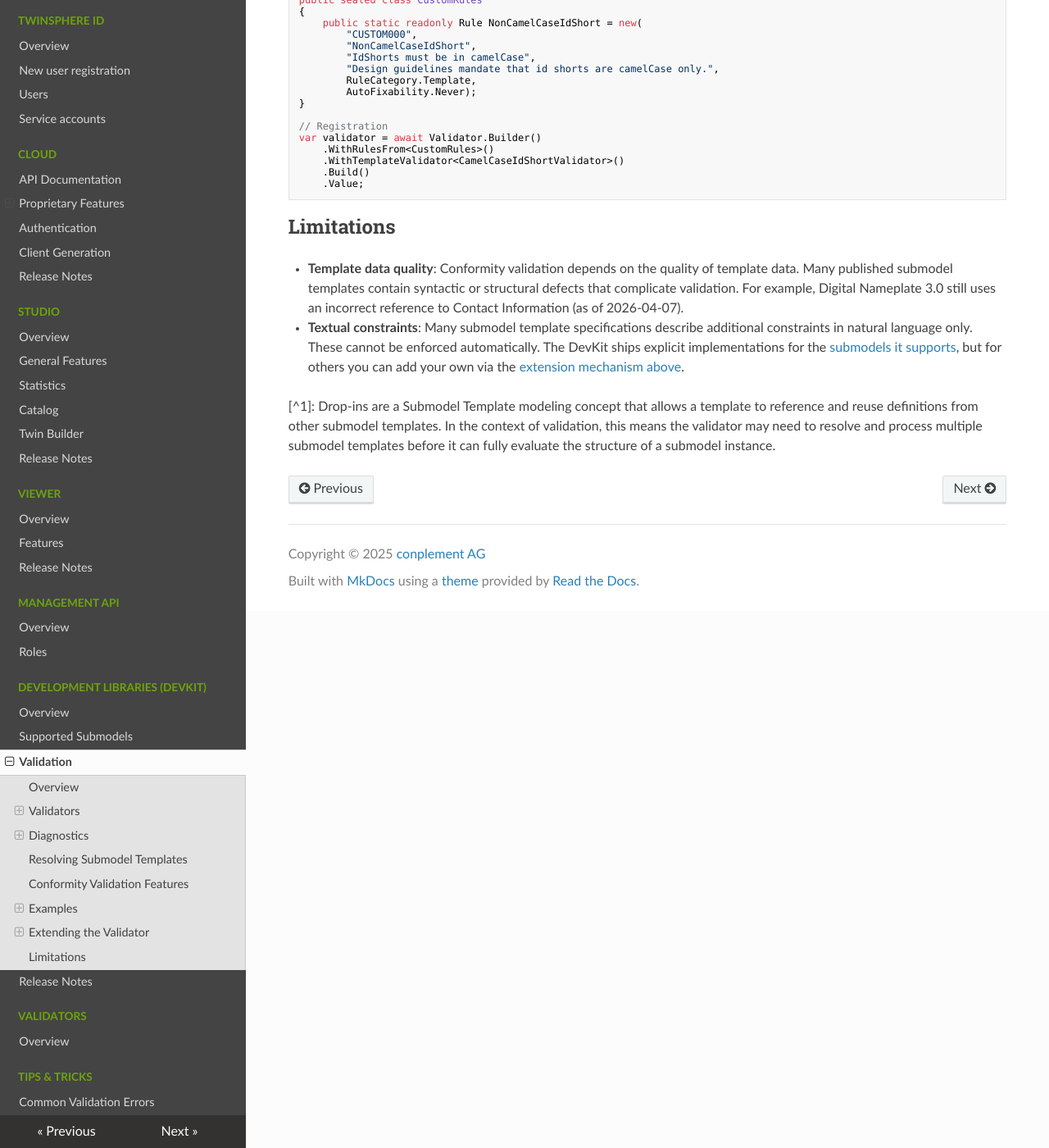
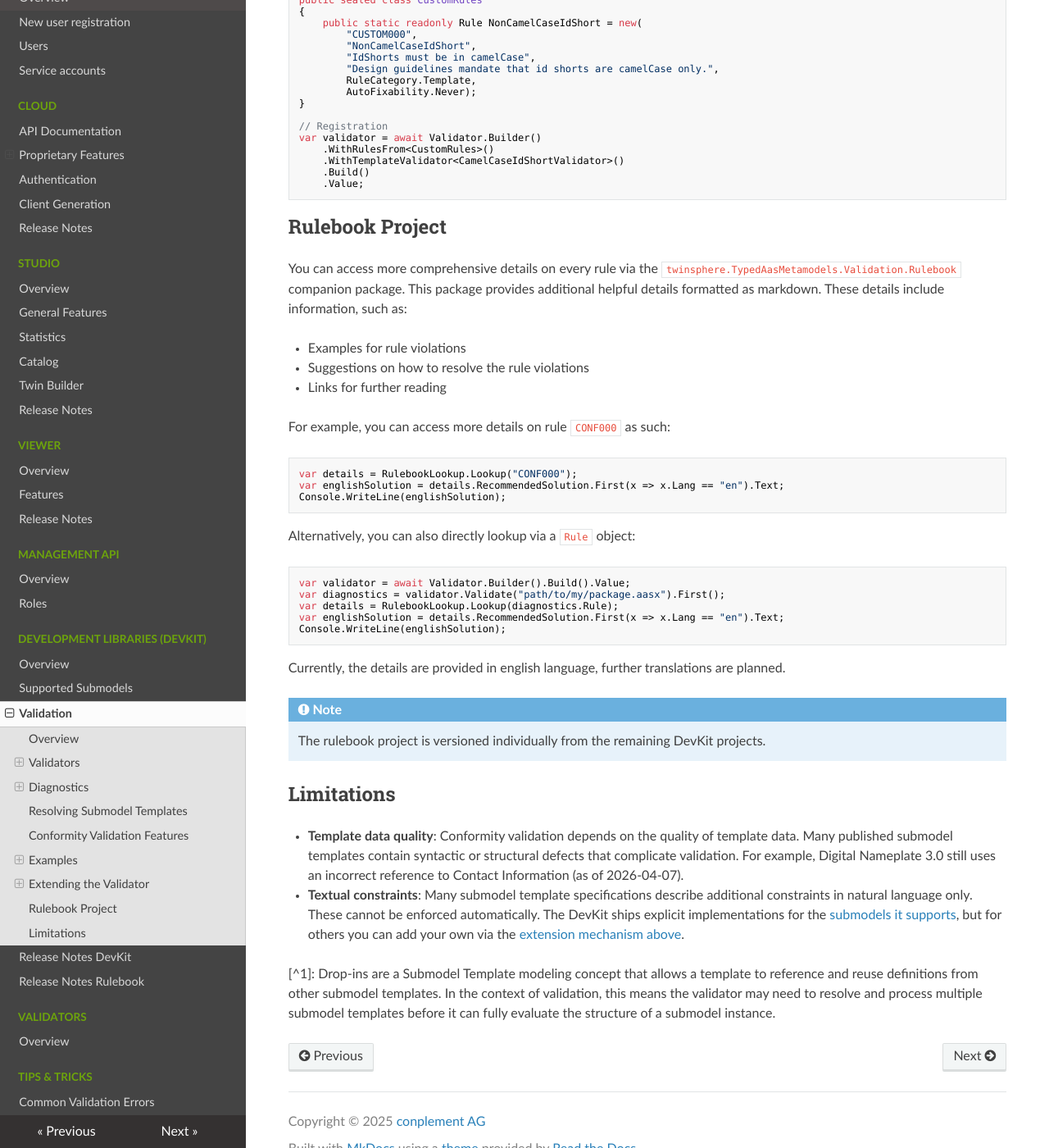
Before and after one commit to twinsphere/twinsphere.github.io, an MkDocs documentation site: the page built from docs/typed-aas-metamodels-validation.md, in a window 1280 px wide and 1400 px high, scrolled down 5428 px. Shown: the whole window at 82% size. Built offline with MkDocs 1.6.1, drawn with Linux system fonts in a browser that asks for light colours; nearby versions of some CDN libraries.

Commit message:
feat: add rulebook info and release notes

````diff
--- a/docs/typed-aas-metamodels-validation.md
+++ b/docs/typed-aas-metamodels-validation.md
@@ -279,6 +279,39 @@ var validator = await Validator.Builder()
     .Value;
 ```
 
+## Rulebook Project
+
+You can access more comprehensive details on every rule via the `twinsphere.TypedAasMetamodels.Validation.Rulebook`
+companion package. This package provides additional helpful details formatted as markdown. These details include
+information, such as:
+
+- Examples for rule violations
+- Suggestions on how to resolve the rule violations
+- Links for further reading
+
+For example, you can access more details on rule `CONF000` as such:
+
+```csharp
+var details = RulebookLookup.Lookup("CONF000");
+var englishSolution = details.RecommendedSolution.First(x => x.Lang == "en").Text;
+Console.WriteLine(englishSolution);
+```
+
+Alternatively, you can also directly lookup via a `Rule` object:
+
+```csharp
+var validator = await Validator.Builder().Build().Value;
+var diagnostics = validator.Validate("path/to/my/package.aasx").First();
+var details = RulebookLookup.Lookup(diagnostics.Rule);
+var englishSolution = details.RecommendedSolution.First(x => x.Lang == "en").Text;
+Console.WriteLine(englishSolution);
+```
+
+Currently, the details are provided in english language, further translations are planned.
+
+!!! note
+    The rulebook project is versioned individually from the remaining DevKit projects.
+
 ## Limitations
 
 - **Template data quality**: Conformity validation depends on the quality of template data. Many published submodel
--- a/mkdocs.yml
+++ b/mkdocs.yml
@@ -7,16 +7,16 @@ theme:
   palette:
     primary: green
 extra_css:
-- css/extra.css
+  - css/extra.css
 nav:
   - Home: index.md
   - Contact us: contact.md
   - Status: status.md
   - twinsphere ID:
-    - Overview: id-overview.md
-    - New user registration: id-new-user-registration.md
-    - Users: id-users.md
-    - Service accounts: id-service-accounts.md
+      - Overview: id-overview.md
+      - New user registration: id-new-user-registration.md
+      - Users: id-users.md
+      - Service accounts: id-service-accounts.md
   - Cloud:
     - API Documentation: cloud-documentation.md
     - Proprietary Features:
@@ -33,28 +33,29 @@ nav:
     - Client Generation: cloud-client-generation.md
     - Release Notes: cloud-release-notes.md
   - Studio:
-    - Overview: studio-overview.md
-    - General Features: studio-general-features.md
-    - Statistics: studio-statistics.md
-    - Catalog: studio-catalog.md
-    - Twin Builder: studio-twin-builder.md
-    - Release Notes: studio-release-notes.md
+      - Overview: studio-overview.md
+      - General Features: studio-general-features.md
+      - Statistics: studio-statistics.md
+      - Catalog: studio-catalog.md
+      - Twin Builder: studio-twin-builder.md
+      - Release Notes: studio-release-notes.md
   - Viewer:
-    - Overview: viewer-overview.md
-    - Features: viewer-features.md
-    - Release Notes: viewer-release-notes.md
+      - Overview: viewer-overview.md
+      - Features: viewer-features.md
+      - Release Notes: viewer-release-notes.md
   - Management API:
-    - Overview: management-overview.md
-    - Roles: management-roles.md
+      - Overview: management-overview.md
+      - Roles: management-roles.md
   - Development libraries (DevKit):
-    - Overview: typed-aas-metamodels-overview.md
-    - Supported Submodels: typed-aas-metamodels-submodels.md
-    - Validation: typed-aas-metamodels-validation.md
-    - Release Notes: typed-aas-metamodels-release_notes.md
+      - Overview: typed-aas-metamodels-overview.md
+      - Supported Submodels: typed-aas-metamodels-submodels.md
+      - Validation: typed-aas-metamodels-validation.md
+      - Release Notes DevKit: typed-aas-metamodels-release_notes.md
+      - Release Notes Rulebook: typed-aas-metamodels-rulebook-release_notes.md
   - Validators:
-    - Overview: validators-overview.md
+      - Overview: validators-overview.md
   - Tips & Tricks:
-    - Common Validation Errors: tips-common-validation-errors.md
+      - Common Validation Errors: tips-common-validation-errors.md
 copyright: Copyright &copy; 2025 <a href="https://www.conplement.de/twinsphere" taget="_blank">conplement AG</a>
 validation:
   omitted_files: warn
@@ -71,8 +72,8 @@ plugins:
   - link-marker
   - spellcheck:
       backends:
-      - codespell:
-          dictionaries: [clear, rare, informal, usage, en-GB_to_en-US]
+        - codespell:
+            dictionaries: [clear, rare, informal, usage, en-GB_to_en-US]
       known_words: known_words.txt
       ignore_code: yes
       allow_unicode: yes
````
Also changed, not shown: docs/typed-aas-metamodels-rulebook-release_notes.md (added, +30 -0 lines).
